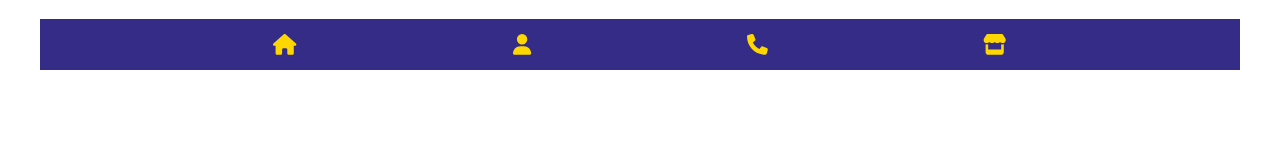
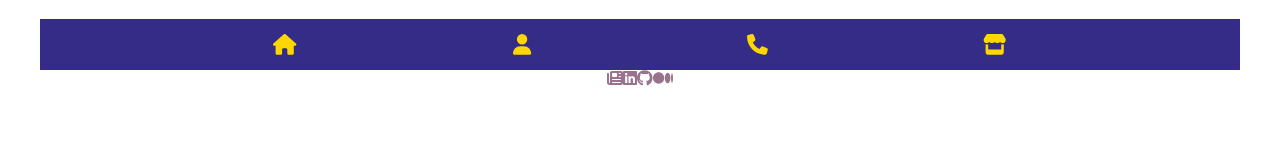
Before and after one commit to JadenLund/ArtBySpecks, a React (Vite) app: page /contact in a window 1280 px wide. Shown: the part 149-300 px from the top of the page. Built offline with nearby package versions, Linux system fonts and the light colour scheme.

Commit message:
Adding in basics of contact page

```diff
--- a/package.json
+++ b/package.json
@@ -9,6 +9,7 @@
     "preview": "vite preview"
   },
   "dependencies": {
+    "@fortawesome/free-brands-svg-icons": "^6.3.0",
     "@fortawesome/free-solid-svg-icons": "^6.3.0",
     "@fortawesome/react-fontawesome": "^0.2.0",
     "react": "^18.2.0",
--- a/src/components/Contact/index.jsx
+++ b/src/components/Contact/index.jsx
@@ -1,9 +1,25 @@
 import './index.css'
+import { faGithub, faLinkedin, faMedium } from '@fortawesome/free-brands-svg-icons'
+import { FontAwesomeIcon } from '@fortawesome/react-fontawesome'
+import { faNewspaper } from '@fortawesome/free-solid-svg-icons'
 
 export default function Contact() {
     return (
         <div>
-
+            <div className='links'>
+                <a target='_blank' className='resume' rel='noreferrer' href='https://docs.google.com/document/d/e/2PACX-1vQ8IWlnrFXAny90vVemPIf9Oj8-iuwY-oeJIeeIWvaTBXi_Y1iWGk_T_YEI_5u-6STodHn2FHO_yXtq/pub'>
+                    <FontAwesomeIcon icon={faNewspaper} color='#99738e' />
+                </a>
+                <a target='_blank' className='linkedin' rel='noreferrer' href='https://www.linkedin.com/in/jaden-lund/'>
+                    <FontAwesomeIcon icon={faLinkedin} color='#99738e' />
+                </a>
+                <a target='_blank' className='github' rel='noreferrer' href='https://github.com/Specklex'>
+                    <FontAwesomeIcon icon={faGithub} color='#99738e' />
+                </a>
+                <a target='_blank' className='medium' rel='noreferrer' href='https://medium.com/@lundjaden'>
+                    <FontAwesomeIcon icon={faMedium} color='#99738e' />
+                </a>
+            </div>
         </div>
     )
 }
```
Also changed, not shown: 1 other file (tests, documents, lock files or other folders).
